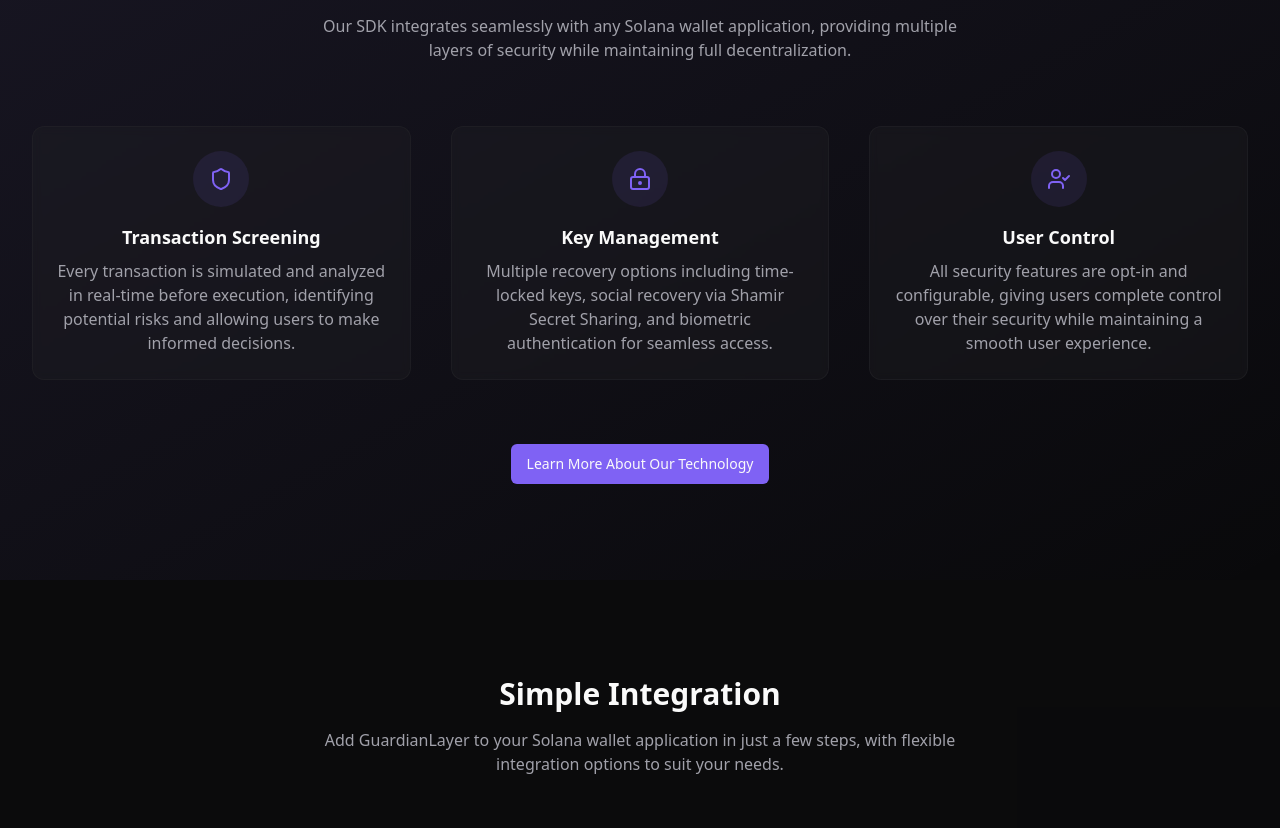
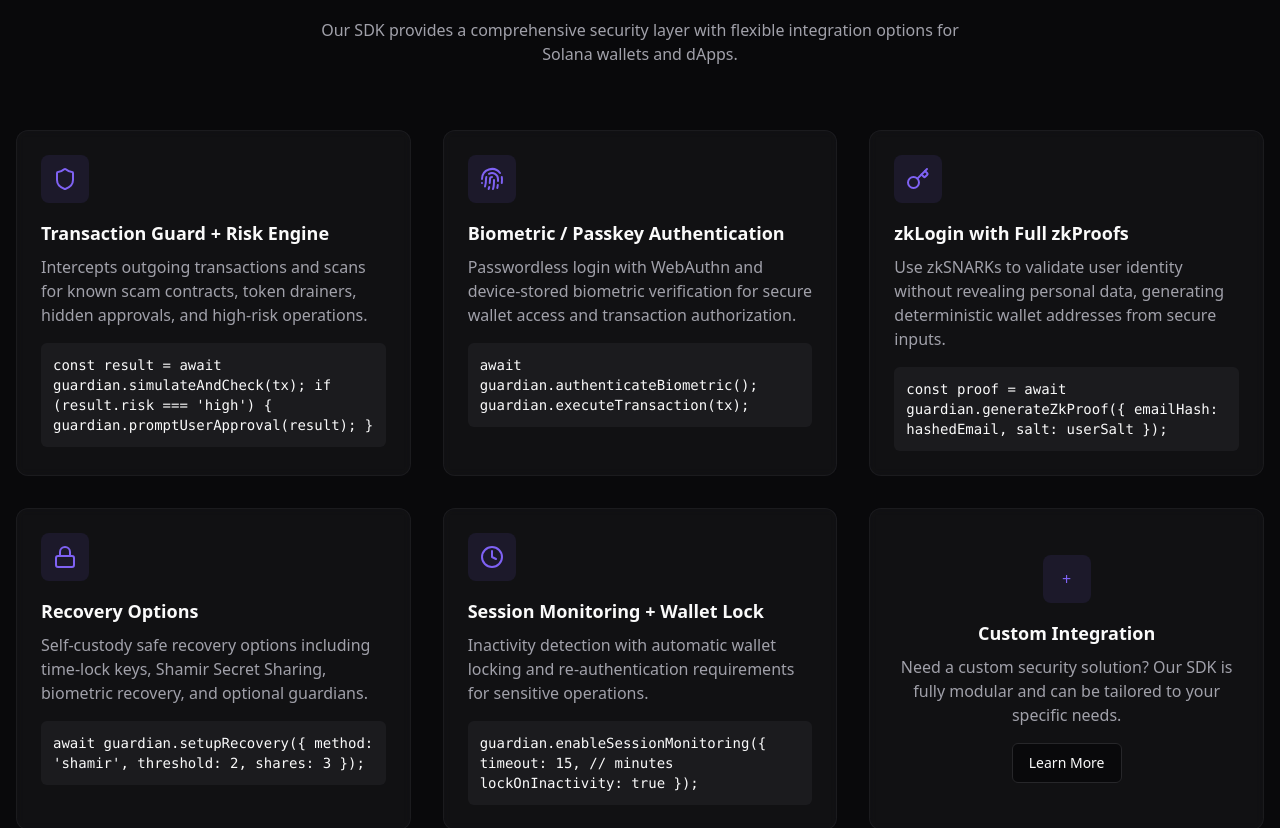
Before and after one commit to fezola/guardian-solana-shield, a React (Vite) app: page / in a window 1280 px wide. Shown: the part 1580-2408 px from the top of the page. Built offline with nearby package versions, Linux system fonts and the light colour scheme.

Commit message:
Add core SDK features
Implement transaction guard, biometric authentication, zkLogin, recovery options, and session monitoring.

```diff
--- a/src/components/FeatureCard.tsx
+++ b/src/components/FeatureCard.tsx
@@ -5,16 +5,22 @@ interface FeatureCardProps {
   icon: LucideIcon;
   title: string;
   description: string;
+  apiExample?: string;
 }
 
-const FeatureCard = ({ icon: Icon, title, description }: FeatureCardProps) => {
+const FeatureCard = ({ icon: Icon, title, description, apiExample }: FeatureCardProps) => {
   return (
-    <div className="feature-card">
-      <div className="inline-flex p-3 rounded-lg bg-primary/10 mb-4">
+    <div className="feature-card group">
+      <div className="inline-flex p-3 rounded-lg bg-primary/10 mb-4 group-hover:bg-primary/20 transition-colors">
         <Icon className="h-6 w-6 text-primary" />
       </div>
       <h3 className="text-lg font-bold mb-2">{title}</h3>
-      <p className="text-muted-foreground">{description}</p>
+      <p className="text-muted-foreground mb-4">{description}</p>
+      {apiExample && (
+        <div className="mt-2 p-3 bg-muted/50 rounded-md text-sm font-mono overflow-x-auto text-left">
+          <code>{apiExample}</code>
+        </div>
+      )}
     </div>
   );
 };
--- /dev/null
+++ b/src/components/SdkFeaturesSection.tsx
@@ -0,0 +1,110 @@
+
+import { Shield, Fingerprint, Key, Lock, Clock } from "lucide-react";
+import { Button } from "@/components/ui/button";
+import FeatureCard from "@/components/FeatureCard";
+import { Dialog, DialogContent, DialogDescription, DialogHeader, DialogTitle, DialogTrigger } from "@/components/ui/dialog";
+
+const SdkFeaturesSection = () => {
+  return (
+    <section id="sdk-features" className="py-20">
+      <div className="container mx-auto px-4">
+        <div className="text-center mb-16">
+          <h2 className="text-3xl md:text-4xl font-bold mb-4 gradient-text">Core SDK Features</h2>
+          <p className="text-muted-foreground max-w-2xl mx-auto">
+            Our SDK provides a comprehensive security layer with flexible integration options
+            for Solana wallets and dApps.
+          </p>
+        </div>
+
+        <div className="grid grid-cols-1 md:grid-cols-2 lg:grid-cols-3 gap-8">
+          <FeatureCard
+            icon={Shield}
+            title="Transaction Guard + Risk Engine"
+            description="Intercepts outgoing transactions and scans for known scam contracts, token drainers, hidden approvals, and high-risk operations."
+            apiExample="const result = await guardian.simulateAndCheck(tx);
+if (result.risk === 'high') {
+  guardian.promptUserApproval(result);
+}"
+          />
+
+          <FeatureCard
+            icon={Fingerprint}
+            title="Biometric / Passkey Authentication"
+            description="Passwordless login with WebAuthn and device-stored biometric verification for secure wallet access and transaction authorization."
+            apiExample="await guardian.authenticateBiometric();
+guardian.executeTransaction(tx);"
+          />
+
+          <FeatureCard
+            icon={Key}
+            title="zkLogin with Full zkProofs"
+            description="Use zkSNARKs to validate user identity without revealing personal data, generating deterministic wallet addresses from secure inputs."
+            apiExample="const proof = await guardian.generateZkProof({
+  emailHash: hashedEmail,
+  salt: userSalt
+});"
+          />
+
+          <FeatureCard
+            icon={Lock}
+            title="Recovery Options"
+            description="Self-custody safe recovery options including time-lock keys, Shamir Secret Sharing, biometric recovery, and optional guardians."
+            apiExample="await guardian.setupRecovery({
+  method: 'shamir',
+  threshold: 2,
+  shares: 3
+});"
+          />
+
+          <FeatureCard
+            icon={Clock}
+            title="Session Monitoring + Wallet Lock"
+            description="Inactivity detection with automatic wallet locking and re-authentication requirements for sensitive operations."
+            apiExample="guardian.enableSessionMonitoring({
+  timeout: 15, // minutes
+  lockOnInactivity: true
+});"
+          />
+
+          <Dialog>
+            <DialogTrigger asChild>
+              <div className="feature-card flex flex-col items-center justify-center text-center cursor-pointer">
+                <div className="inline-flex p-3 rounded-lg bg-primary/10 mb-4">
+                  <div className="h-6 w-6 text-primary">+</div>
+                </div>
+                <h3 className="text-lg font-bold mb-2">Custom Integration</h3>
+                <p className="text-muted-foreground">
+                  Need a custom security solution? Our SDK is fully modular and can be tailored to your specific needs.
+                </p>
+                <Button variant="outline" className="mt-4">Learn More</Button>
+              </div>
+            </DialogTrigger>
+            <DialogContent>
+              <DialogHeader>
+                <DialogTitle>Custom SDK Integration</DialogTitle>
+                <DialogDescription>
+                  GuardianLayer SDK is designed to be modular and flexible. You can integrate only the features you need, or work with our team to develop custom security solutions for your specific use case.
+                </DialogDescription>
+              </DialogHeader>
+              <div className="space-y-4">
+                <p>Examples of custom integrations:</p>
+                <ul className="list-disc list-inside space-y-2">
+                  <li>Custom risk assessment rules for your specific application</li>
+                  <li>Integration with your existing authentication system</li>
+                  <li>Custom recovery methods for your users</li>
+                  <li>Enterprise-grade security features for institutional clients</li>
+                </ul>
+                <div className="bg-muted/50 p-4 rounded-md">
+                  <p className="font-medium">Contact our team to discuss your security needs:</p>
+                  <p className="text-primary">contact@guardianlayer.io</p>
+                </div>
+              </div>
+            </DialogContent>
+          </Dialog>
+        </div>
+      </div>
+    </section>
+  );
+};
+
+export default SdkFeaturesSection;
--- a/src/pages/Index.tsx
+++ b/src/pages/Index.tsx
@@ -2,6 +2,7 @@
 import Header from "@/components/Header";
 import HeroSection from "@/components/HeroSection";
 import FeaturesSection from "@/components/FeaturesSection";
+import SdkFeaturesSection from "@/components/SdkFeaturesSection";
 import HowItWorksSection from "@/components/HowItWorksSection";
 import IntegrationSection from "@/components/IntegrationSection";
 import Footer from "@/components/Footer";
@@ -13,6 +14,7 @@ const Index = () => {
       <main>
         <HeroSection />
         <FeaturesSection />
+        <SdkFeaturesSection />
         <HowItWorksSection />
         <IntegrationSection />
       </main>
```
